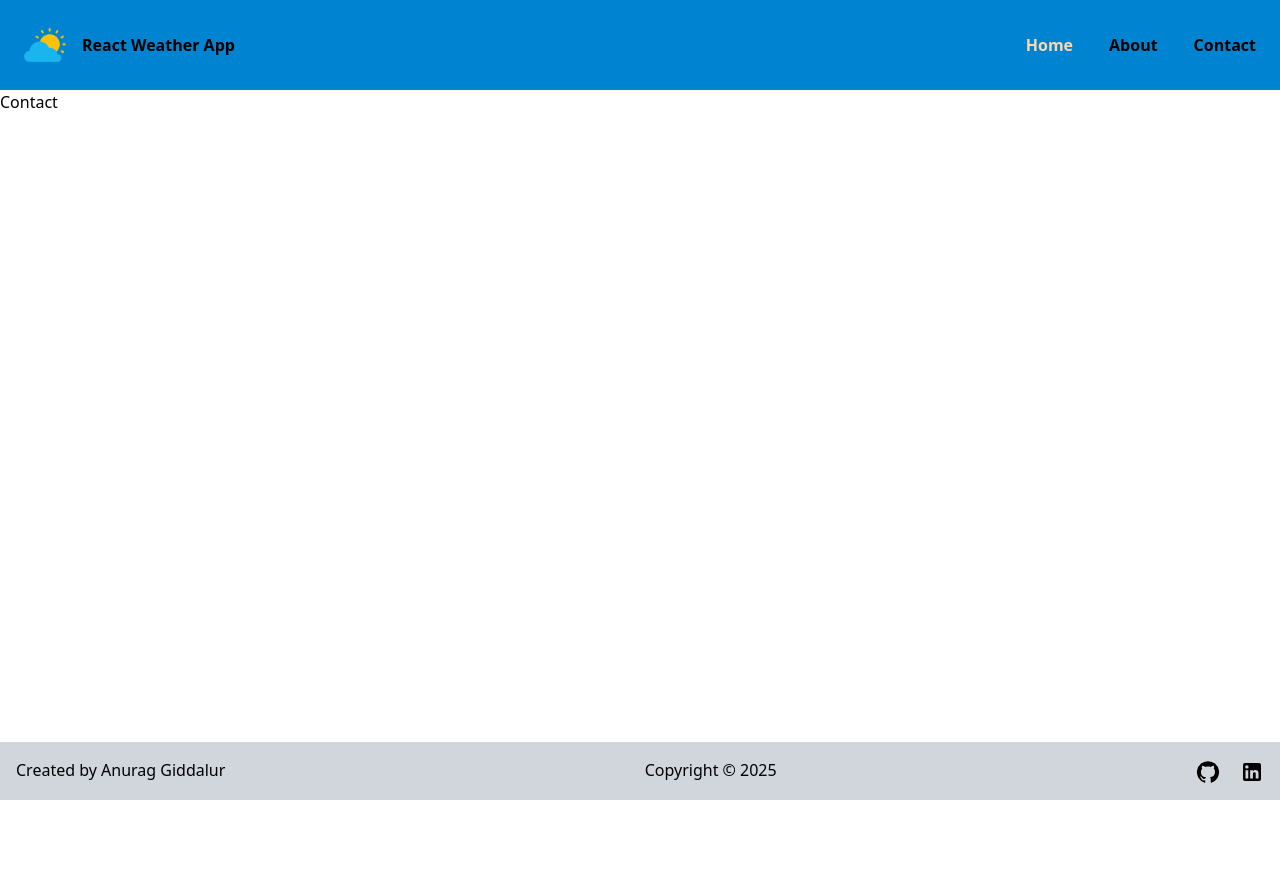
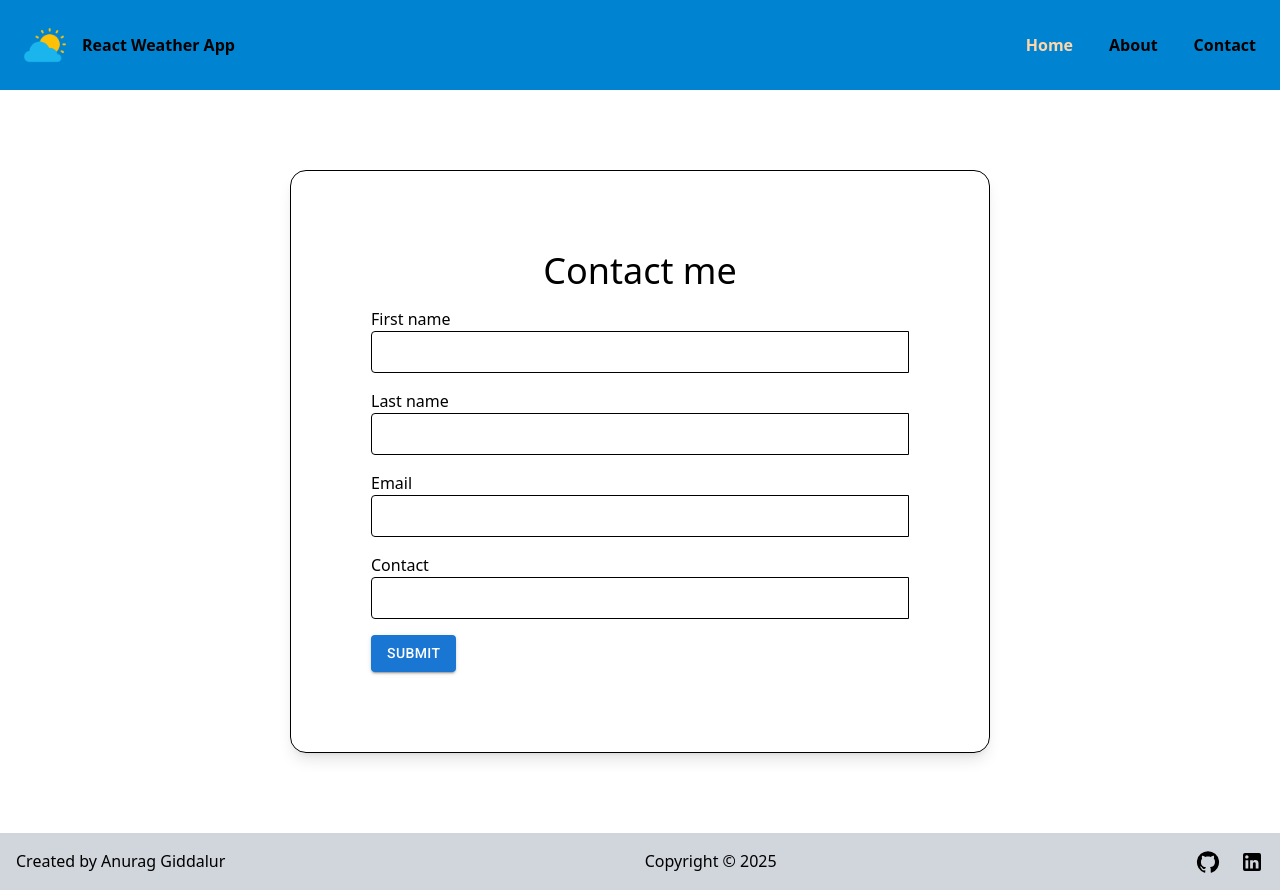
Before and after one commit to anurag2674/react-weather-app, a React (Vite) app: page /contact in a window 1280 px wide. Before the commit the page ends 800 px from the top, so only its background shows below. Built offline with nearby package versions, Linux system fonts and the light colour scheme.

Commit message:
Fixed styling and added contact form

```diff
--- a/index.html
+++ b/index.html
@@ -3,7 +3,7 @@
 
 <head>
   <meta charset="UTF-8" />
-  <link rel="icon" type="image/webp" href="./src/assets/weather.webp" />
+  <link rel="icon" type="image/webp" href="./public/weather.webp" />
   <meta name="viewport" content="width=device-width, initial-scale=1.0" />
   <link href="/" rel="stylesheet">
   <title>React weather app</title>
--- a/src/AppLayout.tsx
+++ b/src/AppLayout.tsx
@@ -11,7 +11,7 @@ const AppLayout: React.FC<unknown> = (_props) => {
       <div className="sticky top-0 right-0 left-0">
         <Header />
       </div>
-      <div className="flex-1">
+      <div className="flex flex-1 justify-center items-center">
         <Routes>
           <Route index element={<Home />} />
           <Route path="/about" element={<About />} />
--- a/src/components/About.tsx
+++ b/src/components/About.tsx
@@ -2,7 +2,7 @@ import React from 'react';
 
 const About: React.FC<unknown> = (_props) => {
   return (
-    <div className="px-3 py-3 max-w-[800px]">
+    <div className="px-6 py-6 max-w-[900px]">
       <div className="py-4">
         <div className="text-3xl">About This App</div>
         <p>
--- a/src/components/Contact.tsx
+++ b/src/components/Contact.tsx
@@ -1,7 +1,33 @@
 import React from 'react';
+import Button from '@mui/material/Button';
 
 const Contact: React.FC<unknown> = (_props) => {
-  return <div>Contact</div>;
+  return (
+    <div className="flex flex-col items-center p-20 ">
+      <div className="flex flex-col gap-4 p-20 border border-black solid rounded-2xl w-[700px] shadow-lg">
+        <div className="text-4xl text-center">Contact me</div>
+        <div className="flex flex-col ">
+          <label htmlFor="firstName">First name</label>
+          <input className="border border-black rounded-l solid px-2 py-2 w-full" type="text" id="firstName" />
+        </div>
+        <div className="flex flex-col ">
+          <label htmlFor="lastName">Last name</label>
+          <input className="border border-black rounded-l solid px-2 py-2 w-full" type="text" id="lastName" />
+        </div>
+        <div className="flex flex-col ">
+          <label htmlFor="email">Email</label>
+          <input className="border border-black rounded-l solid px-2 py-2 w-full" type="email" id="email" />
+        </div>
+        <div className="flex flex-col ">
+          <label htmlFor="contact">Contact</label>
+          <input className="border border-black rounded-l solid px-2 py-2 w-full" type="text" id="contact" />
+        </div>
+        <div>
+          <Button variant="contained">Submit</Button>
+        </div>
+      </div>
+    </div>
+  );
 };
 
 export default Contact;
--- a/src/components/Header.tsx
+++ b/src/components/Header.tsx
@@ -29,14 +29,14 @@ const Header: React.FC<unknown> = () => {
   return (
     <>
       <div className="flex justify-between items-center bg-sky-600 px-3 py-3">
-        <div className="flex items-center gap-3 text-black font-bold p-2 rounded-3xl cursor-pointer">
+        <Link to={'/'} className="flex items-center gap-3 text-black font-bold p-2 rounded-3xl cursor-pointer">
           <span>
-            <img width="50px" height="50px" src="./src/assets/weather.webp" />
+            <img width="50px" height="50px" src="weather.webp" alt="Weather logo" />
           </span>
           React Weather App
-        </div>
+        </Link>
         <div className="hidden md:block">
-          <div className="flex justify-between items-center gap-3 cursor-pointer ">
+          <div className="flex justify-between items-center gap-3 cursor-pointer">
             {pages.map((page, idx) => (
               <Link
                 to={page.path}
--- a/src/components/Home.tsx
+++ b/src/components/Home.tsx
@@ -1,9 +1,9 @@
-import Button from '@mui/material/Button';
 import axios from 'axios';
 import React, { useEffect, useState } from 'react';
 import { WEATHER_API_KEY, WEATHER_API_URL } from '../constants/userLinks';
 import WeatherPanel from './WeatherPanel';
 import { useLoader } from '../hooks/useLoader';
+import SearchIcon from '@mui/icons-material/Search';
 const Home: React.FC<unknown> = (_props) => {
   const [city, setCity] = useState<string>('');
   const [debouncedCityValue, setDebouncedCityValue] = useState<string>('');
@@ -48,22 +48,21 @@ const Home: React.FC<unknown> = (_props) => {
       });
   }, [debouncedCityValue]);
   return (
-    <div className="px-4 py-4">
-      <div className="flex py-5 justify-center gap-4">
-        <div>
-          <label htmlFor="location">Location: </label>
+    <div className="p-6 min-w-120 min-h-150">
+      <label className="font-extrabold" htmlFor="location">
+        Location:{' '}
+      </label>
+      <div className="flex justify-between border border-black solid px-2 py-2 rounded-lg">
         <input
-            className="border border-black solid px-2 py-2"
+          className="focus:outline-none w-full"
           type="text"
           name="location"
           id="location"
           value={city}
           onChange={handleChange}
+          placeholder="Enter a city name"
         />
-        </div>
-        <div>
-          <Button variant="contained">Submit</Button>
-        </div>
+        <SearchIcon className="opacity-50" />
       </div>
       <WeatherPanel weatherConditions={weather} />
     </div>
--- a/src/components/WeatherPanel.tsx
+++ b/src/components/WeatherPanel.tsx
@@ -1,12 +1,6 @@
 import React from 'react';
 const WeatherPanel: React.FC<any> = ({ weatherConditions }) => {
-  if (!weatherConditions) {
-    return (
-      <div className="flex flex-col items-center">
-        <div>Enter a city name</div>
-      </div>
-    );
-  }
+  if (!weatherConditions) return null;
   const { main, weather, name, sys, wind } = weatherConditions;
   const { ...temps } = main;
   const { ...currWeather } = weather[0];
```
Also changed, not shown: public/weather.webp (renamed from src/assets/weather.webp), 1 other file (tests, documents, lock files or other folders). Lines whose indentation alone changed are shown as unchanged.
